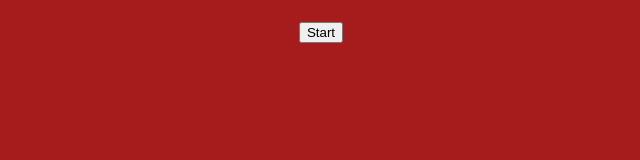
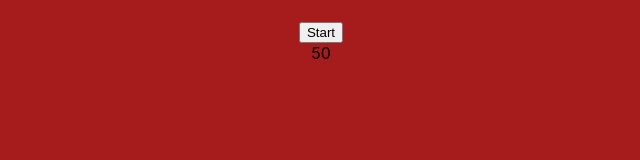
Before and after one commit to luisrjr/emergency-control, a React (Create React App) app: page / in a window 1280 px wide. Shown: the top 160 px of the page, without its empty margins (319-959 px from the left). Built offline with nearby package versions, Linux system fonts and the light colour scheme.

Commit message:
Added random countdown time - countdown not working

```diff
--- a/src/App.js
+++ b/src/App.js
@@ -15,6 +15,7 @@ const emergencies = [{
     "message": "There's been an earthquake, call the police!'"
     }];
 
+const time = [240, 100, 400, 50]
 
 
 
@@ -22,9 +23,23 @@ const App = () => {
   const [emergency, setEmergency] = useState("");
 
 
+
 const handleClick = () => {
   let index = Math.floor(Math.random() * emergencies.length);
   setEmergency(emergencies[index]);
+}
+
+const Timer = () => {
+  let timeIndex = Math.floor(Math.random() * time.length);
+  let countdown = time[timeIndex];
+   if (countdown <= 0) {
+     countdown -= 1;
+   }
+    return (
+      <div>
+      <span>{countdown}</span>
+      </div>
+    )
 }
 
 
@@ -40,6 +55,7 @@ const handleClick = () => {
            <div id="emergency-message">
             {emergency.message}
         </div>
+        <Timer />
       </body>
     </div>
   );
```
